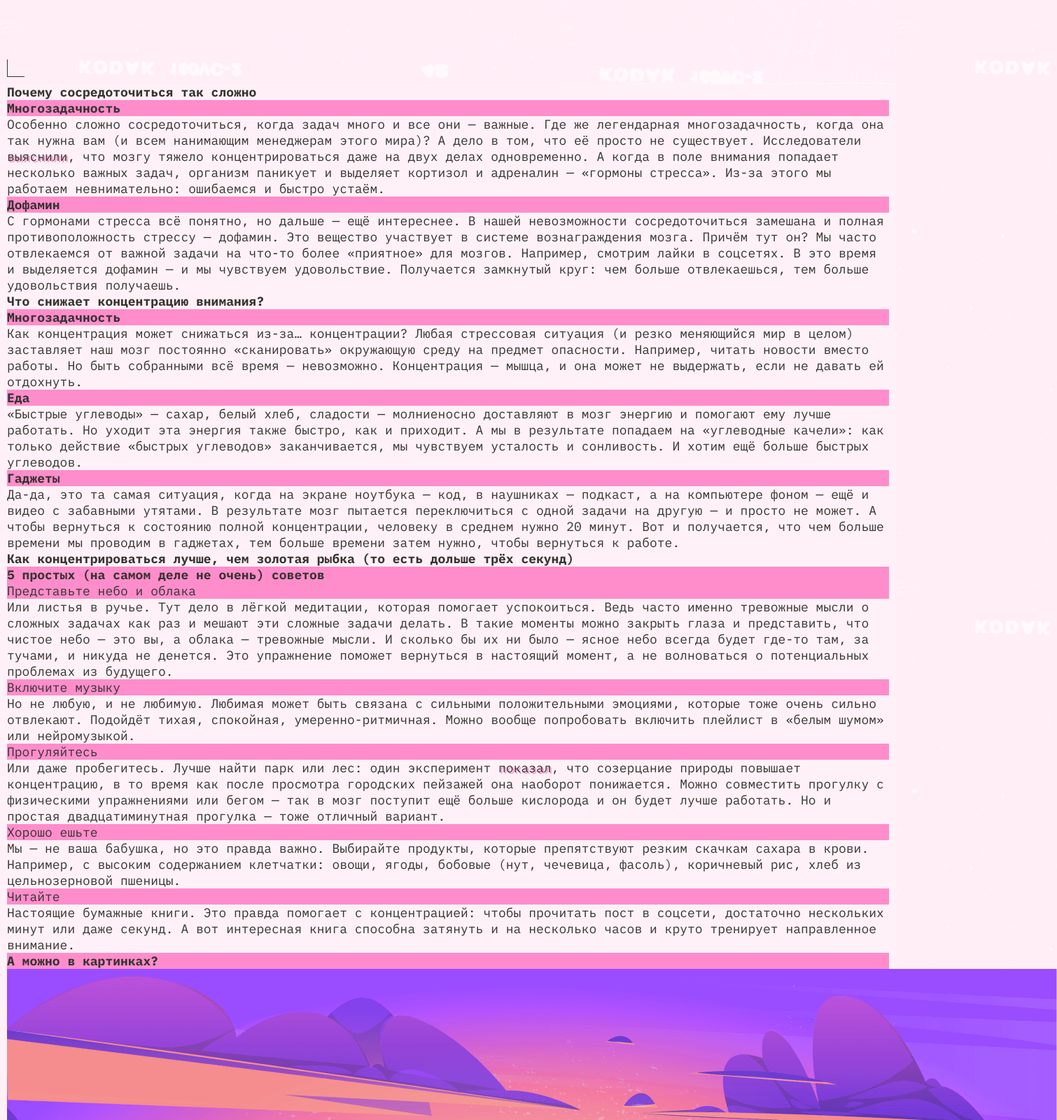
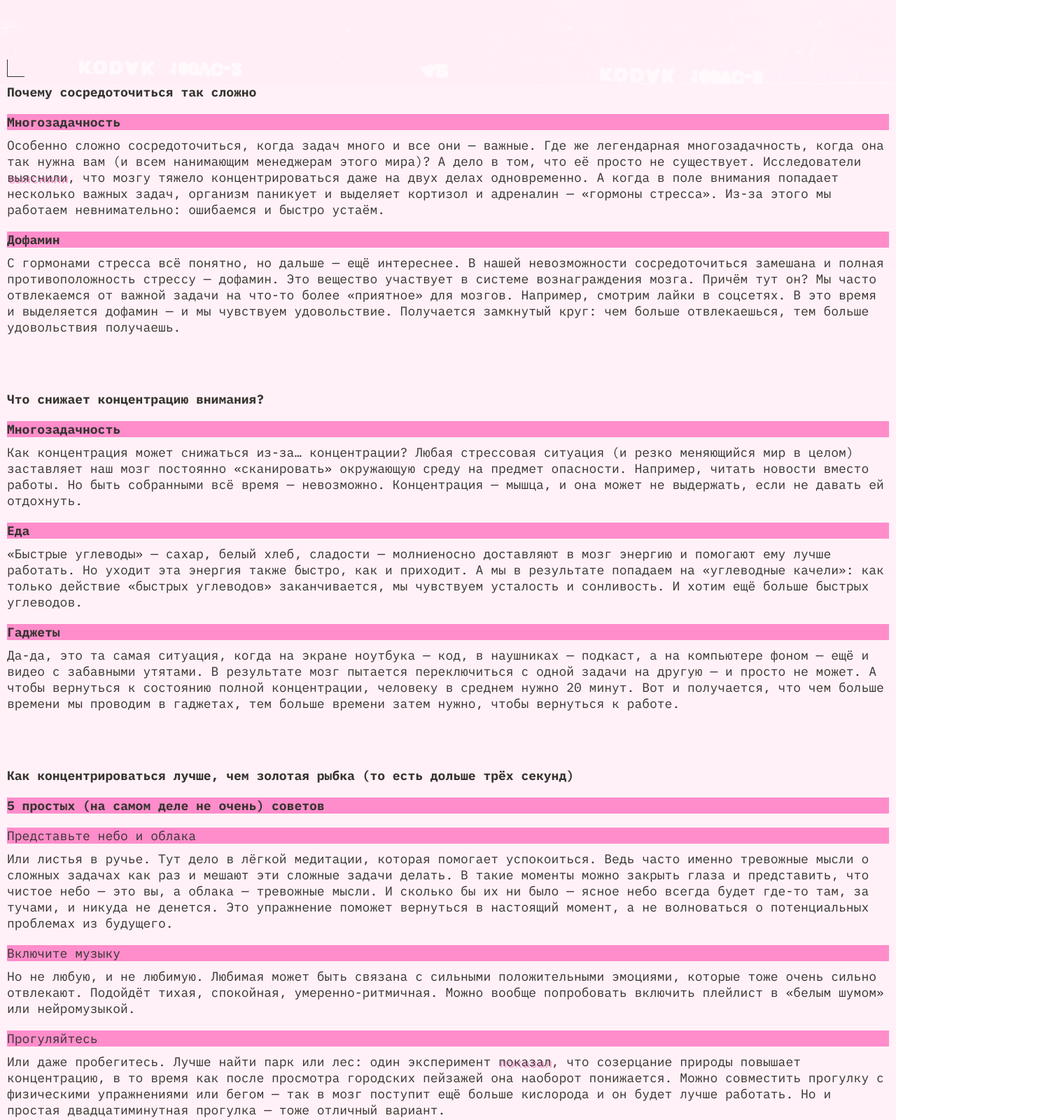
Before and after one commit to Vas-Tregubov/slozhno-sosredotochitsya, a plain HTML site: page index.html in a window 1280 px wide. Shown: the part 680-2281 px from the top of the page at 70% size, 1510 px wide, since content can reach past the window. Drawn offline with Linux system fonts and the light colour scheme.

Commit message:
Added gaps

```diff
--- a/index.html
+++ b/index.html
@@ -52,11 +52,11 @@
       <span class="header__decorative-label" aria-hidden="true">REC</span>
     </header>
     <main class="main">
-      <section>
-        <h2 class="text lead-title-decor">Почему сосредоточиться так сложно</h2>
-        <article>
-          <h3 class="text title-decor">Многозадачность</h3>
-          <p class="text">
+      <section class="main__content_content-gap">
+        <h2 class="lead-title-decor">Почему сосредоточиться так сложно</h2>
+        <article class="article-gap">
+          <h3 class="title-decor">Многозадачность</h3>
+          <p>
             Особенно сложно сосредоточиться, когда задач много и все они —
             важные. Где же легендарная многозадачность, когда она так нужна вам
             (и всем нанимающим менеджерам этого мира)? А дело в том, что её
@@ -73,9 +73,9 @@
             устаём.
           </p>
         </article>
-        <article>
-          <h3 class="text title-decor">Дофамин</h3>
-          <p class="text">
+        <article class="article-gap">
+          <h3 class="title-decor">Дофамин</h3>
+          <p>
             С гормонами стресса всё понятно, но дальше — ещё интереснее. В нашей
             невозможности сосредоточиться замешана и полная противоположность
             стрессу — дофамин. Это вещество участвует в системе вознаграждения
@@ -87,13 +87,11 @@
           </p>
         </article>
       </section>
-      <section>
-        <h2 class="text lead-title-decor">
-          Что снижает концентрацию внимания?
-        </h2>
-        <article>
-          <h3 class="text title-decor">Многозадачность</h3>
-          <p class="text">
+      <section class="main__content_content-gap">
+        <h2 class="lead-title-decor">Что снижает концентрацию внимания?</h2>
+        <article class="article-gap">
+          <h3 class="title-decor">Многозадачность</h3>
+          <p>
             Как концентрация может снижаться из-за… концентрации? Любая
             стрессовая ситуация (и резко меняющийся мир в целом) заставляет наш
             мозг постоянно «сканировать» окружающую среду на предмет опасности.
@@ -102,9 +100,9 @@
             не давать ей отдохнуть.
           </p>
         </article>
-        <article>
-          <h3 class="text title-decor">Еда</h3>
-          <p class="text">
+        <article class="article-gap">
+          <h3 class="title-decor">Еда</h3>
+          <p>
             «Быстрые углеводы» — сахар, белый хлеб, сладости — молниеносно
             доставляют в мозг энергию и помогают ему лучше работать. Но уходит
             эта энергия также быстро, как и приходит. А мы в результате попадаем
@@ -113,9 +111,9 @@
             больше быстрых углеводов.
           </p>
         </article>
-        <article>
-          <h3 class="text title-decor">Гаджеты</h3>
-          <p class="text">
+        <article class="article-gap">
+          <h3 class="title-decor">Гаджеты</h3>
+          <p>
             Да-да, это та самая ситуация, когда на экране ноутбука — код, в
             наушниках — подкаст, а на компьютере фоном — ещё и видео с забавными
             утятами. В результате мозг пытается переключиться с одной задачи на
@@ -126,17 +124,15 @@
           </p>
         </article>
       </section>
-      <section>
-        <h2 class="text lead-title-decor">
+      <section class="main__content_content-gap">
+        <h2 class="lead-title-decor">
           Как концентрироваться лучше, чем золотая рыбка (то есть дольше трёх
           секунд)
         </h2>
-        <article>
-          <h3 class="text title-decor">
-            5 простых (на самом деле не очень) советов
-          </h3>
-          <h4 class="text subtitle-decor">Представьте небо и облака</h4>
-          <p class="text">
+        <h3 class="title-decor">5 простых (на самом деле не очень) советов</h3>
+        <article class="article-gap">
+          <h4 class="subtitle-decor">Представьте небо и облака</h4>
+          <p>
             Или листья в ручье. Тут дело в лёгкой медитации, которая помогает
             успокоиться. Ведь часто именно тревожные мысли о сложных задачах как
             раз и мешают эти сложные задачи делать. В такие моменты можно
@@ -147,21 +143,21 @@
             проблемах из будущего.
           </p>
         </article>
-        <article>
-          <h4 class="text subtitle-decor">Включите музыку</h4>
-          <p class="text">
+        <article class="article-gap">
+          <h4 class="subtitle-decor">Включите музыку</h4>
+          <p>
             Но не любую, и не любимую. Любимая может быть связана с сильными
             положительными эмоциями, которые тоже очень сильно отвлекают.
             Подойдёт тихая, спокойная, умеренно-ритмичная. Можно вообще
             попробовать включить плейлист в «белым шумом» или нейромузыкой.
           </p>
         </article>
-        <article>
-          <h4 class="text subtitle-decor">Прогуляйтесь</h4>
-          <p class="text">
+        <article class="article-gap">
+          <h4 class="subtitle-decor">Прогуляйтесь</h4>
+          <p>
             Или даже пробегитесь. Лучше найти парк или лес: один эксперимент
             <a
-              class="text text-shadow link"
+              class="text-shadow link"
               href="https://www.sciencedirect.com/science/article/abs/pii/S0272494415000328"
               target="_blank"
               >показал</a
@@ -172,26 +168,27 @@
             простая двадцатиминутная прогулка — тоже отличный вариант.
           </p>
         </article>
-        <article>
-          <h4 class="text subtitle-decor">Хорошо ешьте</h4>
-          <p class="text">
+        <article class="article-gap">
+          <h4 class="subtitle-decor">Хорошо ешьте</h4>
+          <p>
             Мы — не ваша бабушка, но это правда важно. Выбирайте продукты,
             которые препятствуют резким скачкам сахара в крови. Например, с
             высоким содержанием клетчатки: овощи, ягоды, бобовые (нут, чечевица,
             фасоль), коричневый рис, хлеб из цельнозерновой пшеницы.
           </p>
         </article>
-        <article>
-          <h4 class="text subtitle-decor">Читайте</h4>
-          <p class="text">
+        <article class="article-gap">
+          <h4 class="subtitle-decor">Читайте</h4>
+          <p>
             Настоящие бумажные книги. Это правда помогает с концентрацией: чтобы
             прочитать пост в соцсети, достаточно нескольких минут или даже
             секунд. А вот интересная книга способна затянуть и на несколько
             часов и круто тренирует направленное внимание.
           </p>
         </article>
-        <article class="main__image-set">
-          <h3 class="text title-decor">А можно в картинках?</h3>
+      </section>
+      <section class="main__image-set main__content_content-gap">
+        <h3 class="title-decor">А можно в картинках?</h3>
         <img
           src="./images/sunset.png"
           alt="Представьте, что вы сидите на берегу озера и любуетесь солнцем, которое медленно заваливается за горы. Закатный полумрак, в воздухе летают чайки, они кричат вам приветы. Вы медитируете и расслабляетесь"
@@ -222,7 +219,6 @@
           class="main__image-set_image"
           loading="lazy"
         />
-        </article>
       </section>
     </main>
     <footer class="footer decorated-zone">
--- a/styles/style.css
+++ b/styles/style.css
@@ -1,5 +1,3 @@
-/* Основные стили проекта. Это стили для темы, которую вы верстаете первой. */
-
 .page {
   inline-size: 100%;
   background-image: url(../images/cover-image-light.png);
@@ -7,7 +5,9 @@
   background-repeat: no-repeat;
   background-size: cover;
   background-attachment: fixed;
-  /* сохраните в разметке и стилях класс page. На его основе работает скрипт. */
+  font-family: var(--main-font-family), sans-serif;
+  font-size: var(--main-font-size);
+  color: var(--text-color);
 }
 
 /* UI-Kit */
@@ -50,34 +50,25 @@
 
 .lead-title-decor {
   font-weight: bold;
+  font-family: inherit;
+  font-size: inherit;
+  color: inherit;
 }
 
 .title-decor {
   background-color: var(--accent-color);
   font-weight: bold;
+  font-family: inherit;
+  font-size: inherit;
+  color: inherit;
 }
 
 .subtitle-decor {
   background-color: var(--accent-color);
   font-weight: normal;
-}
-
-/* .inner-text-margin {
-  margin-bottom: 10px;
-}
-
-.outside-text-margin {
-  margin-bottom: var(--spacing) * 5;
-}
-
-.section-margin {
-  margin-bottom: var(--spacing-XL);
-} */
-
-.text {
-  font-family: var(--main-font-family), sans-serif;
-  font-size: var(--main-font-size);
-  color: var(--text-color);
+  font-family: inherit;
+  font-size: inherit;
+  color: inherit;
 }
 
 .title {
@@ -194,7 +185,6 @@
 }
 
 @media (width < 768px) {
-
   .header__theme-menu {
     align-content: center;
   }
@@ -216,7 +206,6 @@
 }
 
 @media (768px <= width < 1024px) {
-
   .header__theme-menu {
     align-content: center;
   }
@@ -237,7 +226,6 @@
 }
 
 @media (width >= 1024px) {
-
   .title {
     font-size: var(--header-title-font-size-L);
   }
@@ -251,10 +239,42 @@
 /* MAIN CONTENT */
 
 .main {
+  display: grid;
   background: var(--main-color);
   padding: 0 10px;
 }
 
+.main__image-set_image {
+  width: 100%;
+}
+
+.main__content_content-gap {
+  display: grid;
+  gap: calc(var(--spacing) * 2);
+}
+
+.article-gap {
+  display: grid;
+  gap: var(--spacing);
+}
+
+@media (width < 768px) {
+  .main {
+    gap: calc(var(--spacing) * 5);
+  }
+}
+
+@media (768px <= width < 1024px) {
+  .main {
+    gap: calc(var(--spacing) * 8);
+  }
+}
+
+@media (width >= 1024px) {
+  .main {
+    gap: calc(var(--spacing) * 8);
+  }
+}
 
 /* FOOTER */
 
@@ -270,4 +290,5 @@
 
 .footer__footer-title {
   text-shadow: 2px 2px 0 var(--accent-color);
+  justify-self: center;
 }
--- a/styles/variables.css
+++ b/styles/variables.css
@@ -16,5 +16,4 @@
   --main-font-size: 18px;
   --titles-font-size: 18px;
   --spacing: 10px;
-  /* --spacing-XL: var(--spacing) * 5; */
 }
```
Lines whose indentation alone changed are shown as unchanged.
